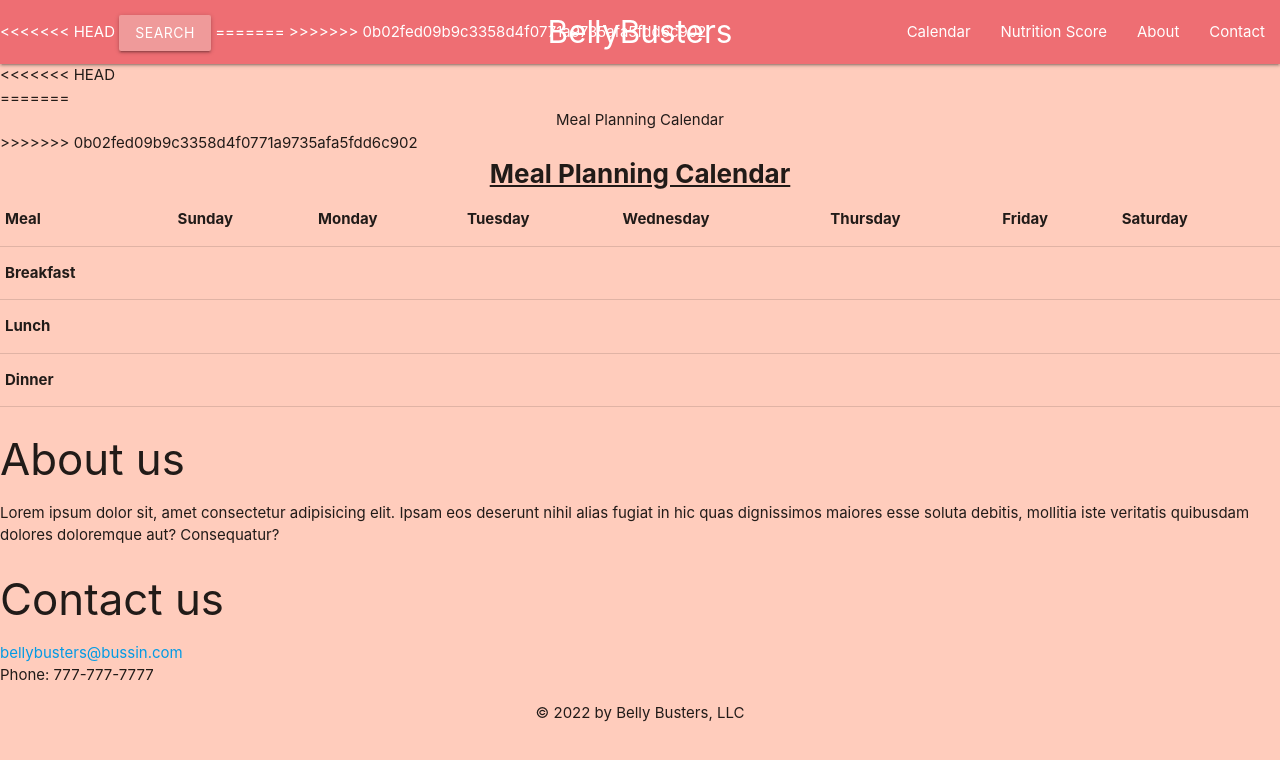
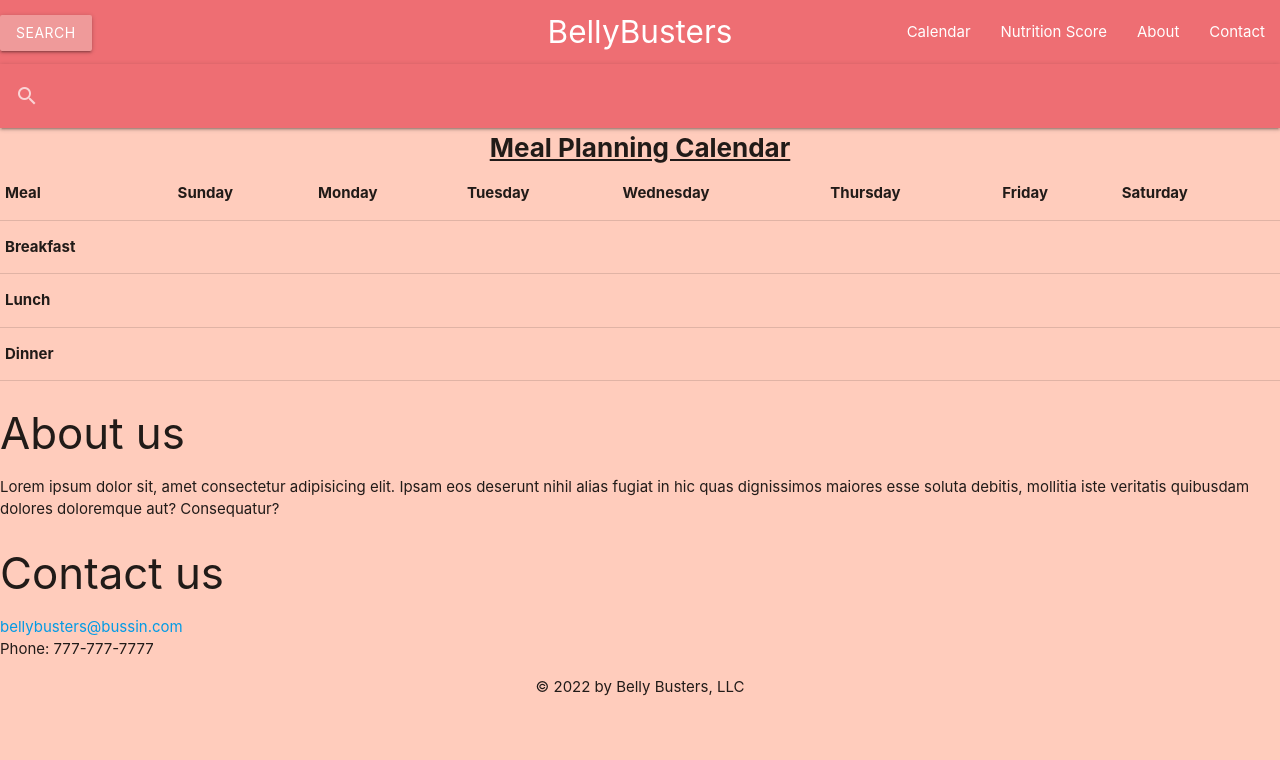
Before and after one commit to Dalsakkaf/Project1-BarkingDog, a plain HTML site: page index.html in a window 1280 px wide. Drawn offline with nearby package versions, Linux system fonts and the light colour scheme; a script that the page names is missing.

Commit message:
Added search bar nav

```diff
--- a/index.html
+++ b/index.html
@@ -26,7 +26,6 @@
                 <li><a href="#about">About</a></li>
                 <li><a href="#contact">Contact</a></li>
             </ul>
-<<<<<<< HEAD
 
             <a class='dropdown-trigger btn red lighten-3' href='#' data-target='dropdown1'>Search</a>
 
@@ -38,11 +37,20 @@
                 <li><a href="#!"><i class="material-icons">view_module</i>four</a></li>
                 <li><a href="#!"><i class="material-icons">cloud</i>five</a></li>
             </ul>
-=======
->>>>>>> 0b02fed09b9c3358d4f0771a9735afa5fdd6c902
         </div>
     </nav>
 
+    <nav>
+        <div class="nav-wrapper">
+          <form>
+            <div class="input-field">
+              <input id="search" type="search" required>
+              <label class="label-icon" for="search"><i class="material-icons">search</i></label>
+              <i class="material-icons">close</i>
+            </div>
+          </form>
+        </div>
+      </nav>
 
     <ul class="sidenav" id="mobile-links">
         <li><a href="#calendar">Calendar</a></li>
@@ -52,16 +60,9 @@
      </ul>
 
     <section>
-<<<<<<< HEAD
         <div>
             <table class="highlight">
-                <caption>Meal Planning Calendar</caption>
-=======
-        <div class="calendar">
-            <table>
                 <caption class="title">Meal Planning Calendar</caption>
-
->>>>>>> 0b02fed09b9c3358d4f0771a9735afa5fdd6c902
                 <tr>
                     <th>Meal</th>
                     <th>Sunday</th>
```
